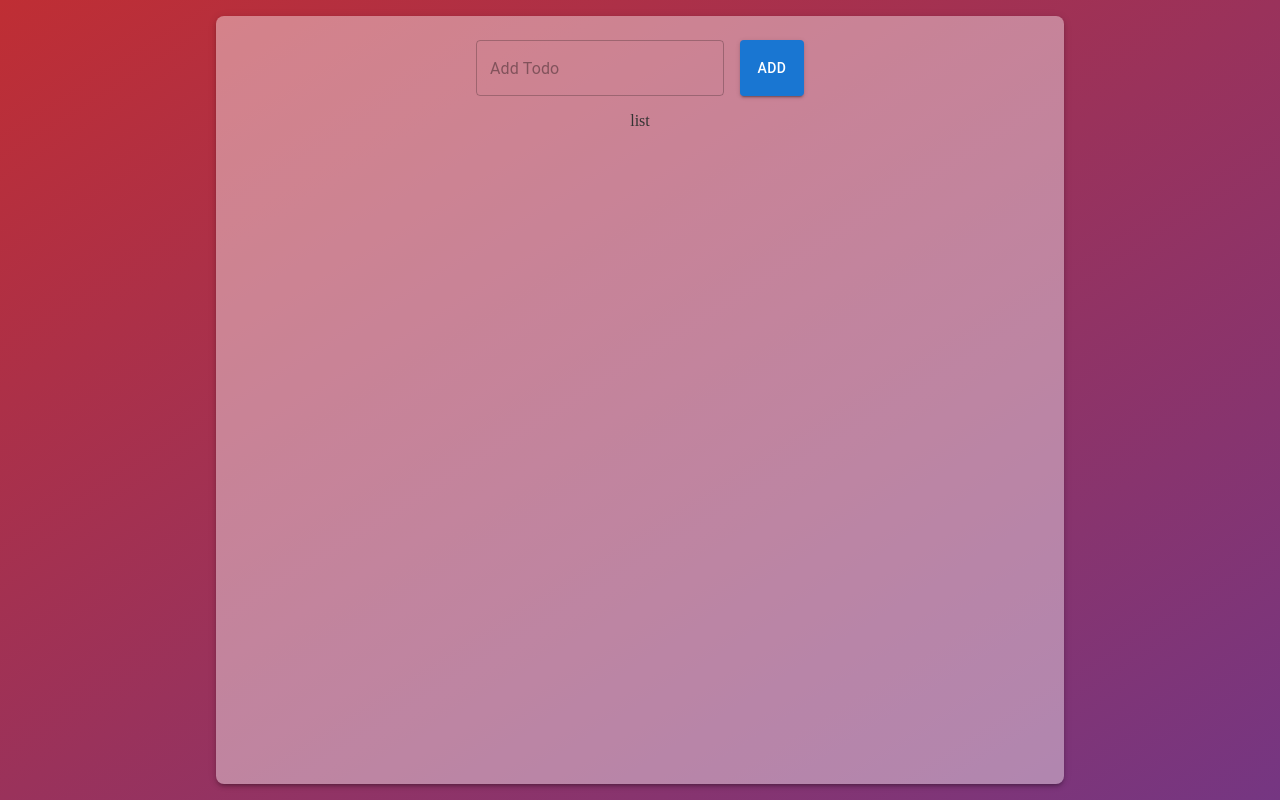
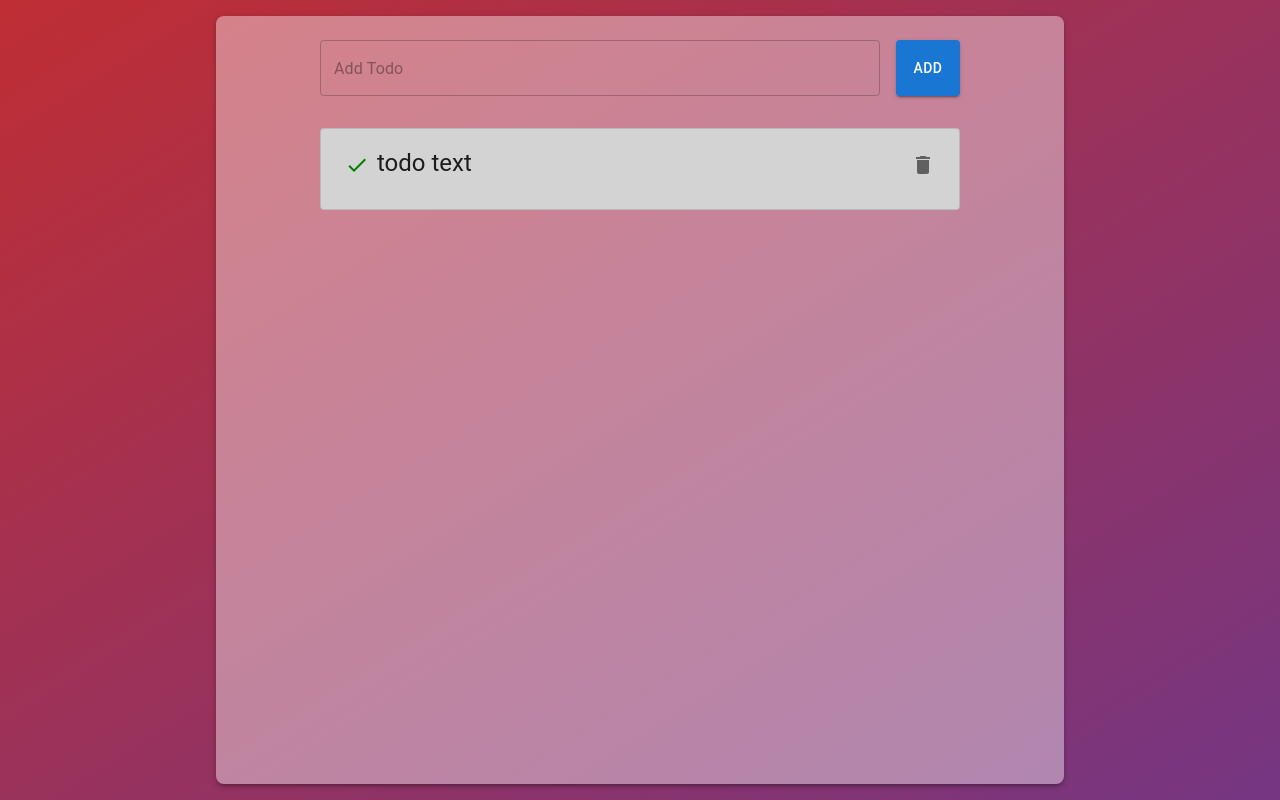
Before and after one commit to blintdm98/todo-app, a React (Create React App) app: page / in a window 1280 px wide. Built offline with nearby package versions, Linux system fonts and the light colour scheme.

Commit message:
add material icons to project, TodoItem styling

```diff
--- a/package.json
+++ b/package.json
@@ -5,6 +5,7 @@
   "dependencies": {
     "@emotion/react": "^11.11.4",
     "@emotion/styled": "^11.11.5",
+    "@mui/icons-material": "^5.15.20",
     "@mui/material": "^5.15.20",
     "@mui/styled-engine-sc": "^6.0.0-alpha.18",
     "@testing-library/jest-dom": "^5.17.0",
--- a/src/App.tsx
+++ b/src/App.tsx
@@ -21,8 +21,8 @@ function App() {
             backgroundColor: 'rgba(255, 255, 255, 0.4);'
           }}
         >
-        <AddTodo/>
-        <TodoList/>
+          <AddTodo/>
+          <TodoList/>
         </Box>
       </Container>
   );
--- a/src/components/AddTodo.tsx
+++ b/src/components/AddTodo.tsx
@@ -3,7 +3,7 @@ import { Box, Button, TextField } from '@mui/material';
 
 function AddTodo() {
   return (
-    <Box sx={{ display: 'flex', mb: 2 }}>
+    <Box sx={{ display: 'flex', width:'80%', mb: 2 }}>
       <TextField fullWidth placeholder="Add Todo" />
       <Button variant="contained" color="primary" sx={{ ml: 2 }}>
         Add
--- /dev/null
+++ b/src/components/TodoItem.tsx
@@ -0,0 +1,28 @@
+import React from 'react';
+import { Card, CardContent, IconButton, Typography } from '@mui/material';
+import { Check, Delete } from '@mui/icons-material'
+
+function TodoItem() {
+  return (
+    <Card
+        variant="outlined"
+        sx={{
+            backgroundColor: 'lightgray',
+        }}
+    >
+      <CardContent>
+        <Typography variant='h5' component='h2'>
+            <IconButton>
+                <Check sx={{ color: 'green'}}/>
+            </IconButton>
+            todo text
+            <IconButton sx={{ float: 'right' }}>
+                <Delete/>
+            </IconButton>
+        </Typography>
+      </CardContent>
+    </Card>
+  );
+}
+
+export default TodoItem;
--- a/src/components/TodoList.tsx
+++ b/src/components/TodoList.tsx
@@ -1,15 +1,13 @@
-import { Box } from '@mui/material';
 import React from 'react';
+import TodoItem from './TodoItem';
+import { CardContent } from '@mui/material';
 
-interface Todo {
-  id: number;
-  text: string;
-  completed: boolean;
-}
 function TodoList() {
   return (
-    <Box>list</Box>
+    <CardContent sx={{width: '80%'}}>
+        <TodoItem/>
+    </CardContent>
   );
-};
+}
 
 export default TodoList;
```
Also changed, not shown: 1 other file (tests, documents, lock files or other folders).
